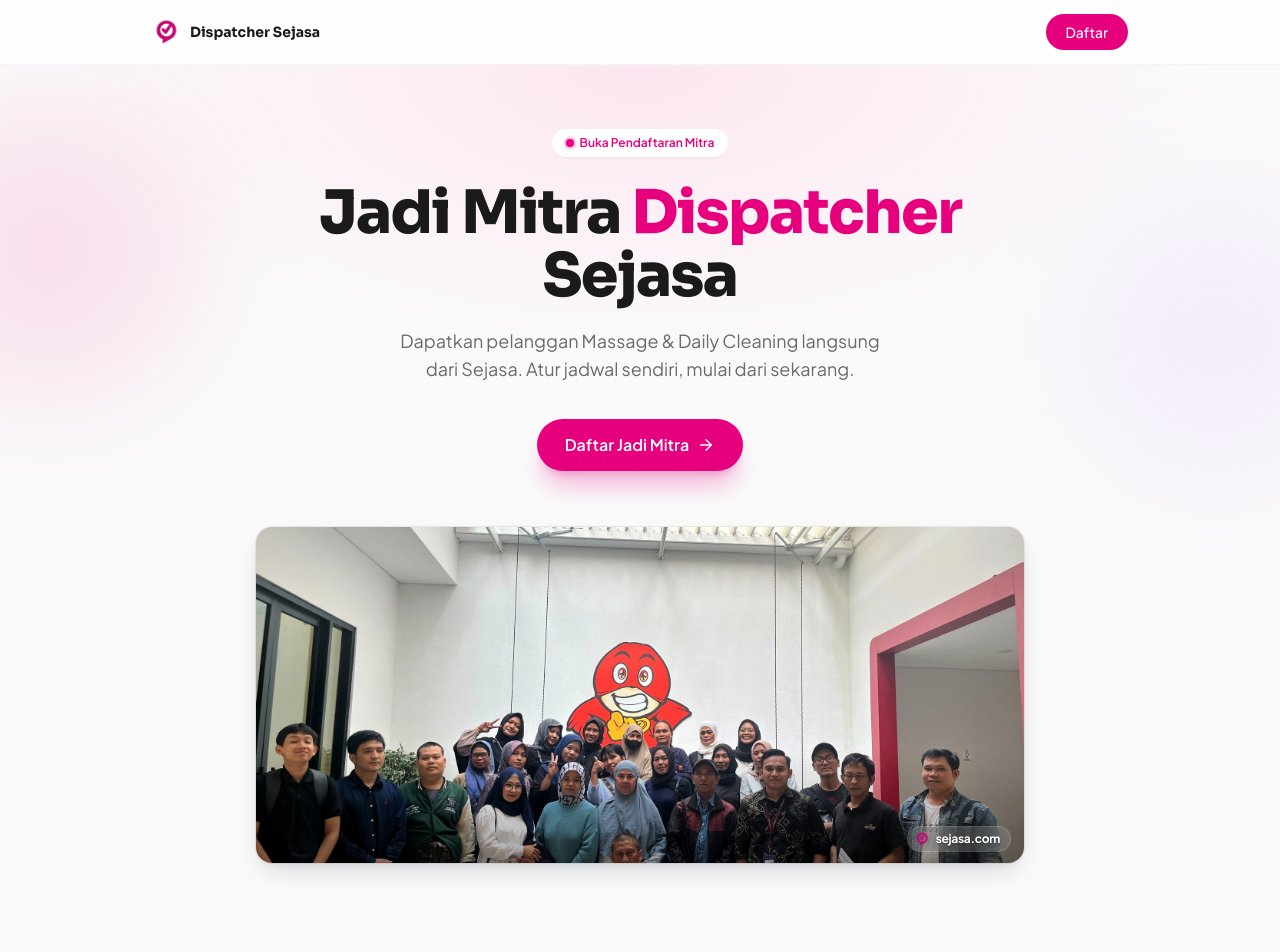
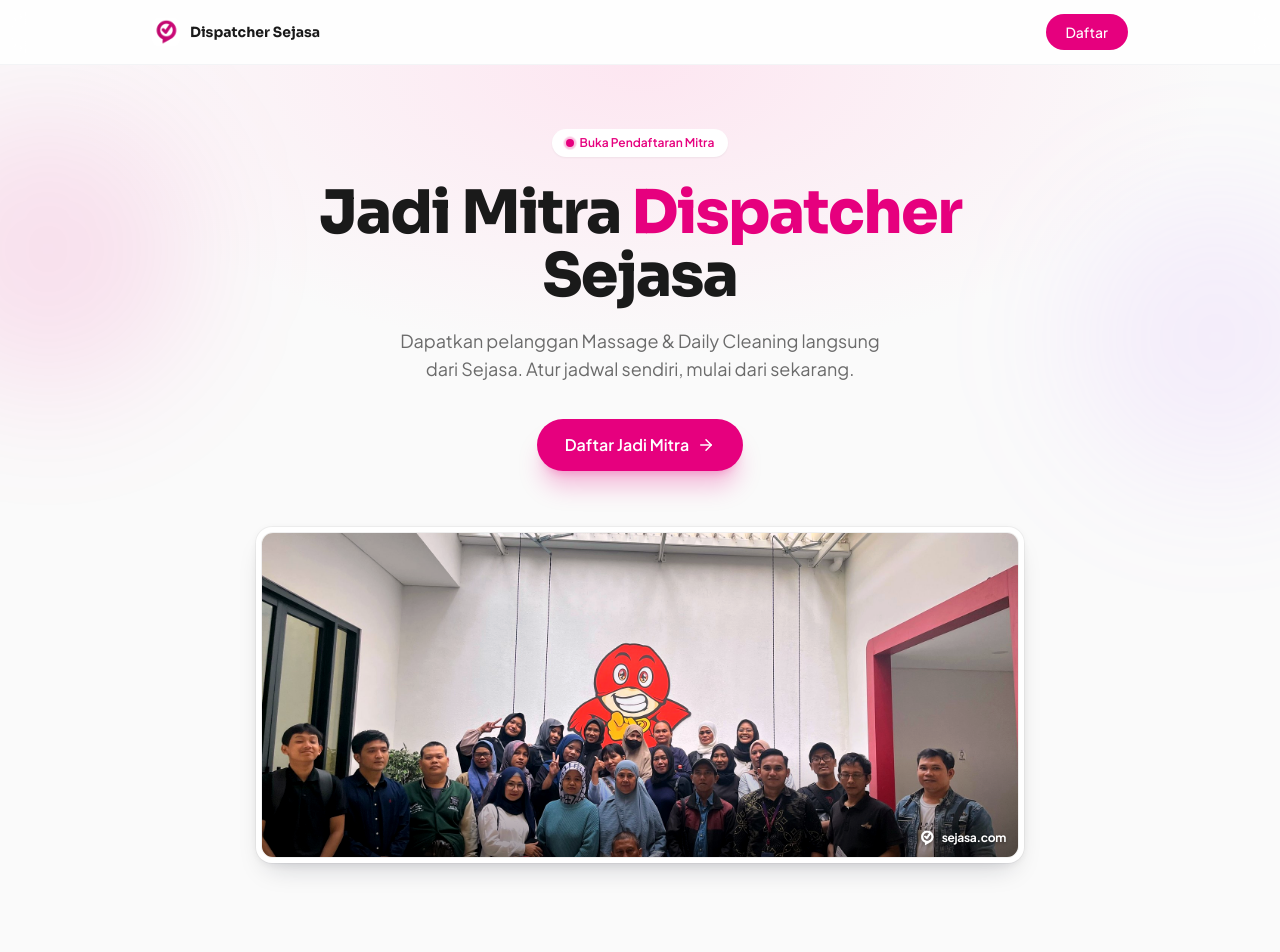
Before and after one commit to sejasaweb-app/rekrutmen-sejasa, a Next.js app: page / in a window 1280 px wide. Shown: the top 952 px of the page. Built offline with nearby package versions, Linux system fonts and the light colour scheme.

Commit message:
style: frame foto elegan + color grading biar nyatu

```diff
--- a/app/page.js
+++ b/app/page.js
@@ -223,6 +223,7 @@
                 label="Foto mitra Massage"
                 aspect="aspect-[16/9] sm:aspect-[4/3]"
                 rounded=""
+                frame={false}
               />
               <div className="p-4 sm:p-5">
                 <span
@@ -242,6 +243,7 @@
                 label="Foto mitra Daily Cleaning"
                 aspect="aspect-[16/9] sm:aspect-[4/3]"
                 rounded=""
+                frame={false}
               />
               <div className="p-4 sm:p-5">
                 <span
--- a/components/PhotoPlaceholder.js
+++ b/components/PhotoPlaceholder.js
@@ -8,9 +8,14 @@
  * Placeholder foto — otomatis pakai foto asli kalau file-nya udah ada di public/images/,
  * kalau belum ada, tampilin placeholder yang tetep enak dilihat (bukan broken image icon).
  *
- * Foto asli dibungkus frame premium: shadow berlapis biar kesan "ngambang",
- * sheen tipis di atas, watermark "sejasa.com" model frosted-glass pill di
- * pojok kanan bawah (bukan kotak putih polos), dan efek zoom halus pas di-hover.
+ * Foto asli dikasih:
+ * - Frame putih tipis + shadow lembut, biar kesan "kartu foto" yang elegan (bisa dimatiin
+ *   lewat prop `frame={false}` buat foto yang udah nempel di dalam .card lain, misal
+ *   kategori layanan, biar ga dobel bingkai).
+ * - Color grading halus (kontras & saturasi dinaikin dikit + tint brand tipis) biar semua
+ *   foto — walau dari sumber/pencahayaan beda-beda — kerasa satu palet & nyatu.
+ * - Watermark "sejasa.com" model logo+teks putih dengan drop-shadow, tanpa background
+ *   kotak, di pojok kanan bawah.
  */
 export default function PhotoPlaceholder({
   src,
@@ -18,60 +23,66 @@
   aspect,
   rounded = "rounded-card",
   watermark = true,
+  frame = true,
 }) {
   const [failed, setFailed] = useState(false);
 
-  return (
-    <div
-      className={`group relative w-full ${aspect} ${rounded} overflow-hidden ${
-        failed
-          ? "border-2 border-dashed border-brand/25 bg-gradient-to-br from-brand-light to-gray-50"
-          : "ring-1 ring-black/[0.06] shadow-[0_2px_6px_rgba(16,24,40,0.06),0_12px_28px_-8px_rgba(16,24,40,0.18)]"
-      }`}
-    >
-      {!failed && (
-        <>
-          <Image
-            src={src}
-            alt={label}
-            fill
-            className="object-cover transition-transform duration-500 ease-out group-hover:scale-[1.045]"
-            onError={() => setFailed(true)}
-          />
-
-          {/* Sheen tipis di atas biar foto ga keliatan flat */}
-          <div className="pointer-events-none absolute inset-0 bg-gradient-to-b from-white/[0.14] via-transparent to-transparent" />
-
-          {watermark && (
-            <>
-              {/* Gradient lembut buat depth + jaga kontras watermark */}
-              <div className="pointer-events-none absolute inset-x-0 bottom-0 h-[34%] bg-gradient-to-t from-black/35 to-transparent" />
-
-              {/* Watermark: frosted-glass pill, bukan solid putih */}
-              <div className="pointer-events-none absolute bottom-2.5 right-2.5 sm:bottom-3 sm:right-3.5 flex items-center gap-1.5 rounded-full pl-1.5 pr-2.5 py-1 bg-white/15 backdrop-blur-md ring-1 ring-white/25 shadow-sm">
-                <Image
-                  src="/logo.png"
-                  alt="Sejasa"
-                  width={16}
-                  height={16}
-                  className="w-3.5 h-3.5 sm:w-4 sm:h-4 object-contain drop-shadow-sm"
-                />
-                <span className="text-white text-[11px] sm:text-xs font-bold tracking-tight [text-shadow:0_1px_2px_rgba(0,0,0,0.35)]">
-                  sejasa.com
-                </span>
-              </div>
-            </>
-          )}
-        </>
-      )}
-      {failed && (
+  if (failed) {
+    return (
+      <div
+        className={`relative w-full ${aspect} ${rounded} overflow-hidden border-2 border-dashed border-brand/25 bg-gradient-to-br from-brand-light to-gray-50`}
+      >
         <div className="absolute inset-0 flex flex-col items-center justify-center gap-2.5">
           <div className="w-11 h-11 rounded-full bg-white flex items-center justify-center shadow-sm">
             <ImageIcon size={18} className="text-brand" />
           </div>
           <span className="text-xs text-ink-muted px-4 text-center max-w-[180px]">{label}</span>
         </div>
+      </div>
+    );
+  }
+
+  const photo = (
+    <div className={`group relative w-full h-full ${frame ? "rounded-[11px]" : rounded} overflow-hidden ${frame ? "ring-1 ring-black/[0.06]" : ""}`}>
+      <Image
+        src={src}
+        alt={label}
+        fill
+        className="object-cover [filter:saturate(1.1)_contrast(1.05)] transition-transform duration-500 ease-out group-hover:scale-[1.04]"
+        onError={() => setFailed(true)}
+      />
+      {/* Tint brand tipis biar tonal-nya nyatu di semua foto */}
+      <div className="pointer-events-none absolute inset-0 bg-brand/[0.05] mix-blend-multiply" />
+
+      {watermark && (
+        <>
+          <div className="pointer-events-none absolute inset-x-0 bottom-0 h-[32%] bg-gradient-to-t from-black/40 to-transparent" />
+          <div className="pointer-events-none absolute bottom-2 right-2.5 sm:bottom-2.5 sm:right-3 flex items-center gap-1.5 [filter:drop-shadow(0_1px_2px_rgba(0,0,0,0.45))]">
+            <Image
+              src="/logo-white.png"
+              alt="Sejasa"
+              width={18}
+              height={18}
+              className="w-3.5 h-3.5 sm:w-[18px] sm:h-[18px] object-contain"
+            />
+            <span className="text-white text-[11px] sm:text-xs font-bold tracking-tight">
+              sejasa.com
+            </span>
+          </div>
+        </>
       )}
     </div>
   );
+
+  if (!frame) {
+    return <div className={`relative w-full ${aspect} ${rounded} overflow-hidden`}>{photo}</div>;
+  }
+
+  return (
+    <div
+      className={`relative w-full ${aspect} ${rounded} bg-white p-[5px] sm:p-1.5 ring-1 ring-black/[0.04] shadow-[0_2px_8px_rgba(16,24,40,0.06),0_14px_28px_-12px_rgba(16,24,40,0.22)]`}
+    >
+      {photo}
+    </div>
+  );
 }
```
